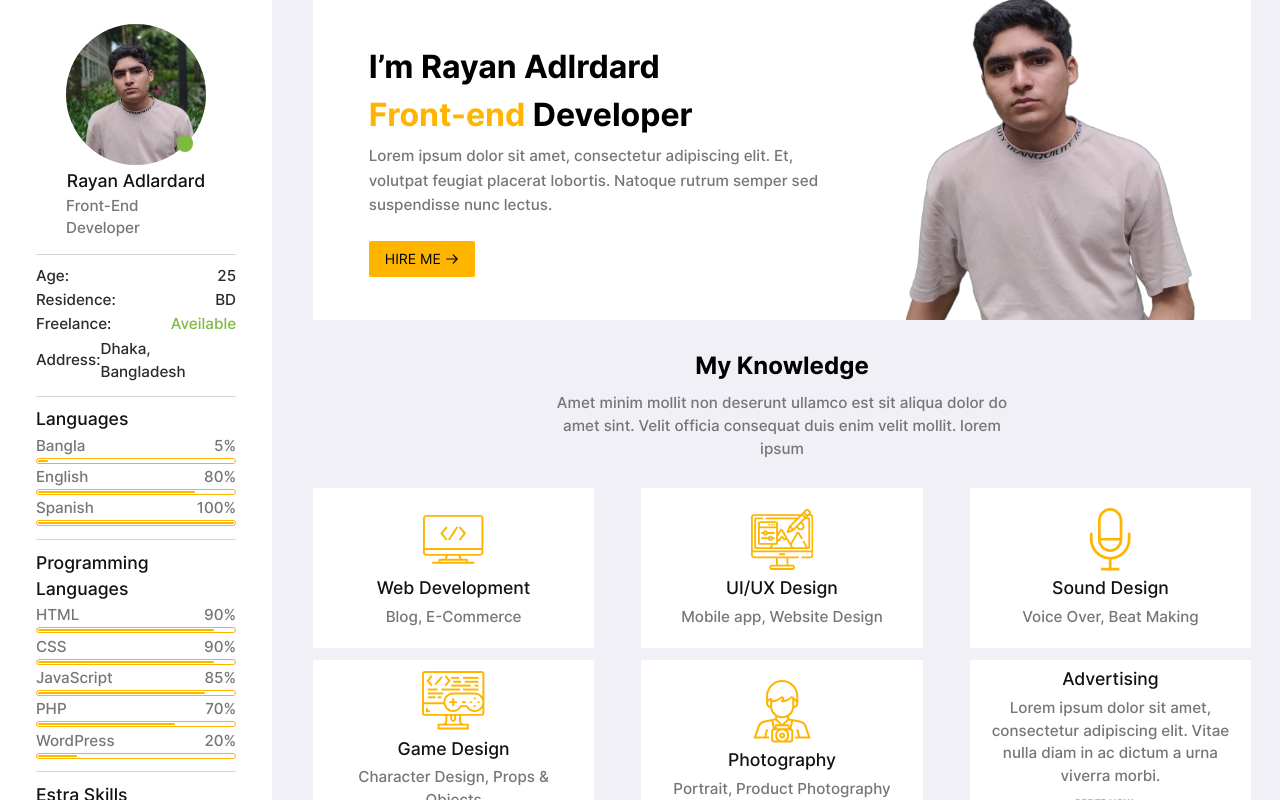
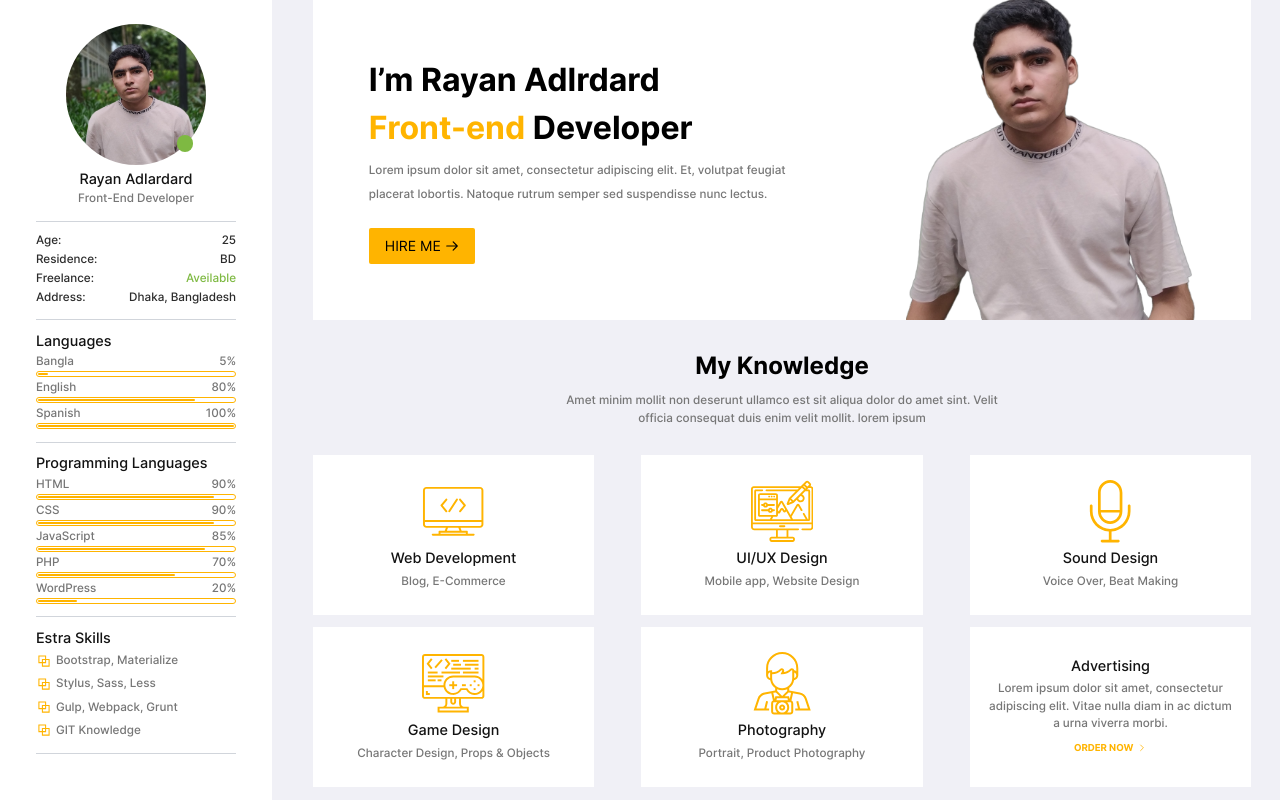
Before and after one commit to MMJeison/cv-ing-web, a Next.js app: page / in a window 1280 px wide. Shown: the top 800 px of the page. Built offline with nearby package versions, Linux system fonts and the light colour scheme.

Commit message:
Cambiada medias em por % en sidebar left 2

```diff
--- a/src/components/subtitle.tsx
+++ b/src/components/subtitle.tsx
@@ -18,7 +18,7 @@ export function Subtitle ({ component = 'span', aling, color, children }: Subtit
     classI = 'text-[#121212]'
   }
   return (
-    <Component style={stylesI} className={`${classI} text-[110%] font-medium ${_aling}`}>
+    <Component style={stylesI} className={`${classI} text-[0.9em] font-medium ${_aling}`}>
       {children}
     </Component>
   )
--- a/src/components/text.tsx
+++ b/src/components/text.tsx
@@ -18,7 +18,7 @@ export function Text ({ component = 'span', aling, color, children }: TextProps)
     classI = 'text-[#767676]'
   }
   return (
-    <Component style={stylesI} className={`${classI} text-[95%] font-[450] ${_aling}`}>
+    <Component style={stylesI} className={`${classI} text-[0.73em] font-[450] ${_aling}`}>
       {children}
     </Component>
   )
```
